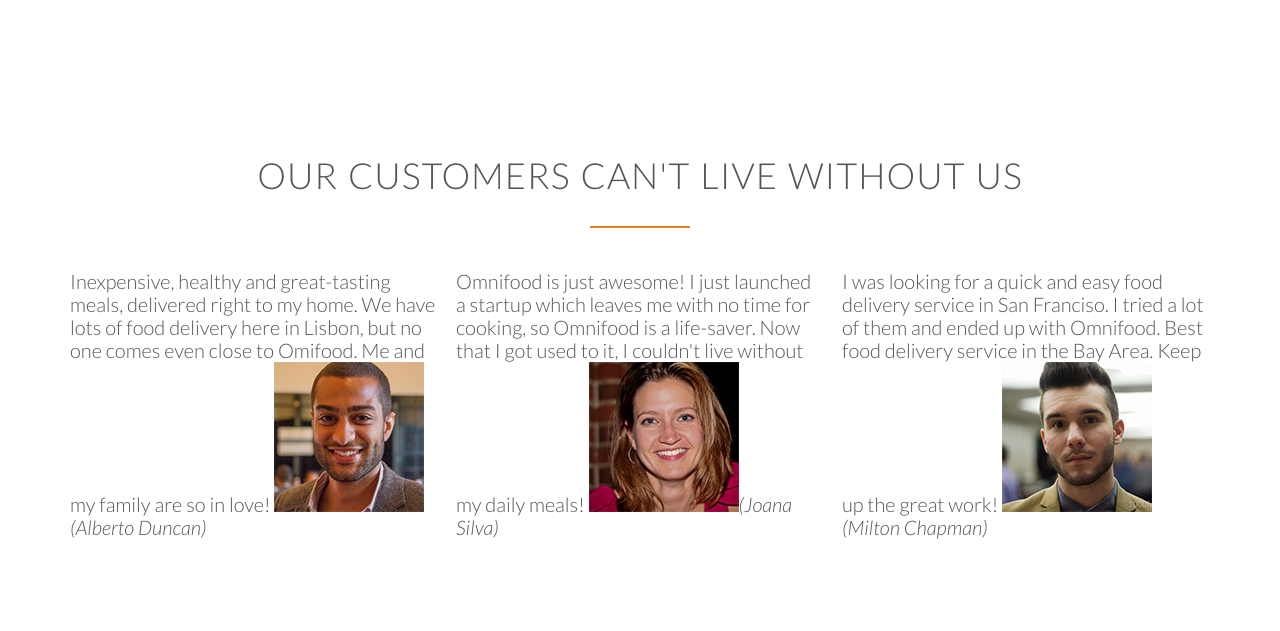
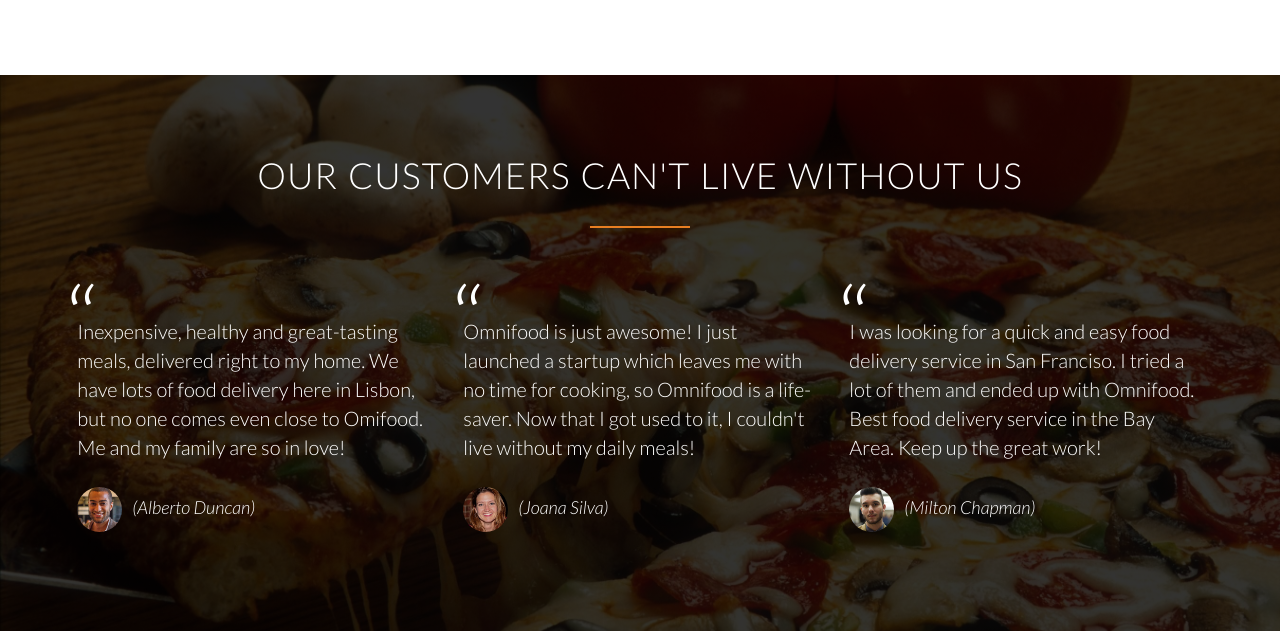
Before and after one commit to alamwebtech/omnifood-project, a plain HTML site: page index.html in a window 1280 px wide. Shown: the part 3234-3865 px from the top of the page. Drawn offline with Linux system fonts and the light colour scheme; files whose address does not match are found by name.

Commit message:
customers features add

```diff
--- a/index.html
+++ b/index.html
@@ -248,7 +248,7 @@
         </section>
 
 
-        <section class="section-testimonial">
+        <section class="section-testimonials">
             <div class="row">
                 <h2> Our customers can't live without us</h2>
             </div>
--- a/resources/css/style.css
+++ b/resources/css/style.css
@@ -215,6 +215,7 @@
     background-size: cover;
     background-position: center;
     height: 100vh;
+    background-attachment: fixed;
 }
 
 .hero-text-box{
@@ -372,3 +373,48 @@
 .city-features{
     margin-bottom: 5px;
 }
+
+/*
+
+----TESTIMONIALS
+
+*/
+
+.section-testimonials{
+    background-image: linear-gradient(rgba(0, 0, 0, 0.8), rgba(0, 0, 0, 0.8)), url(img/back-customers.jpg);
+    background-size: cover;
+    color: #fff;
+    background-attachment: fixed;
+}
+
+blockquote{
+    padding: 2%;
+    font-style: intalic;
+    line-height: 145%;
+    position:relative;
+    margin-top: 40px;
+}
+
+blockquote:before {
+    content: "\201C";
+    font-size: 500%;
+    display: block;
+    position: absolute;
+    top: -5px;
+    left: -5px;
+}
+
+
+cite{
+    font-size: 90%;
+    margin-top: 25px;
+    display: block;
+}
+
+
+cite img{
+    height: 45px;
+    border-radius: 50%;
+    margin-right: 10px;
+    vertical-align: middle;
+}
```
Also changed, not shown: resources/css/img/back-customers.jpg (added).
